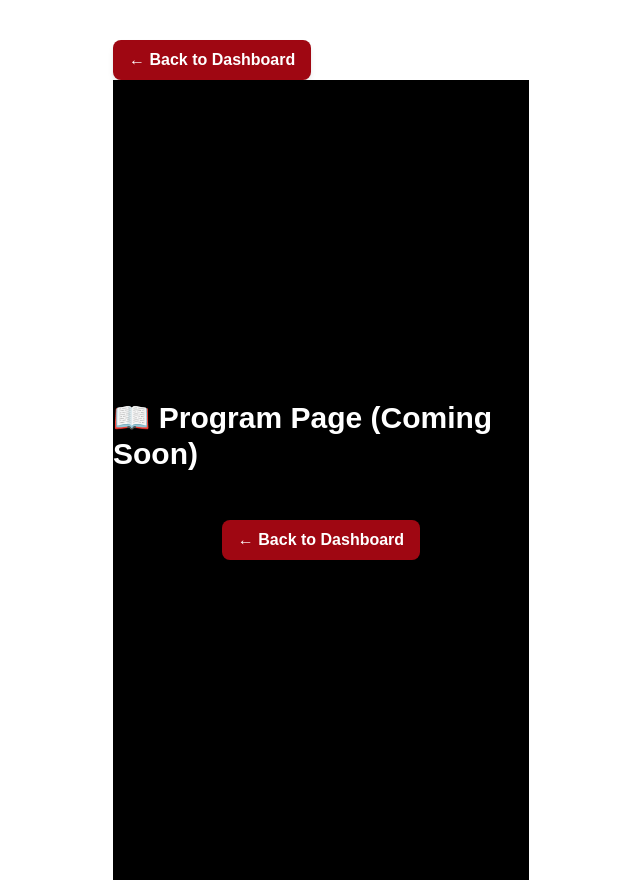
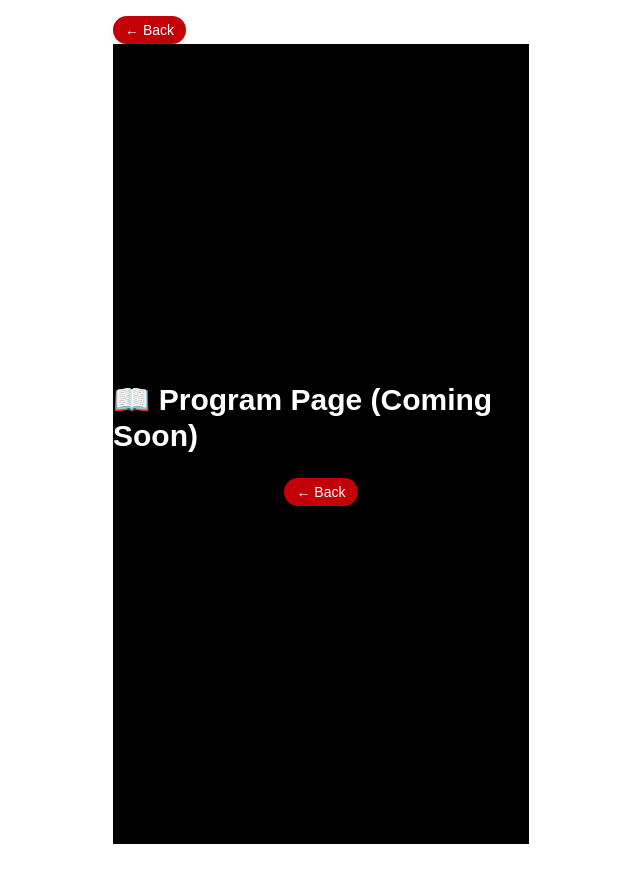
Before and after one commit to DiscoKris/lfpapp, a Next.js app: page /patron/oz/program in a window 1280 px wide. Shown: the whole page, without its empty margins (319-959 px from the left). After the commit the page ends 860 px from the top, so only its background shows below. Built offline with nearby package versions, Linux system fonts and the light colour scheme.

Commit message:
Add Coming Soon placeholder pages

```diff
--- a/components/BackButton.tsx
+++ b/components/BackButton.tsx
@@ -1,15 +1,19 @@
 "use client";
-import { useRouter } from "next/navigation";
+
+import { usePathname, useRouter } from "next/navigation";
 
 export default function BackButton() {
+  const pathname = usePathname();
   const router = useRouter();
+
+  if (pathname === "/" || pathname === "/login") return null;
 
   return (
     <button
-      onClick={() => router.push("/patron")}
-      className="mt-6 px-4 py-2 rounded-lg bg-red-800 text-white font-semibold hover:bg-red-700 transition shadow-md"
+      onClick={() => router.push("/dashboard")}
+      className="flex items-center gap-2 text-sm text-white bg-red-700 hover:bg-red-800 px-3 py-1 rounded-full shadow-md"
     >
-      ← Back to Dashboard
+      ← Back
     </button>
   );
 }
```
